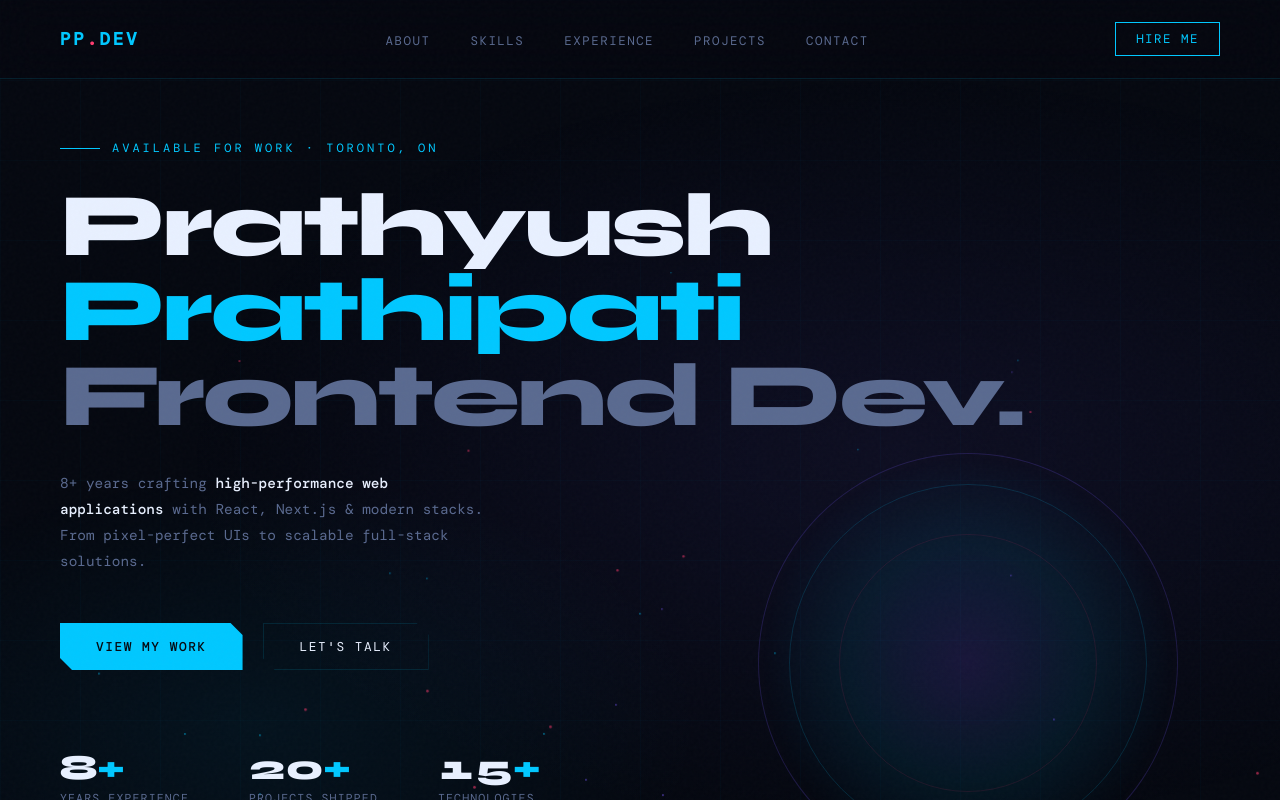
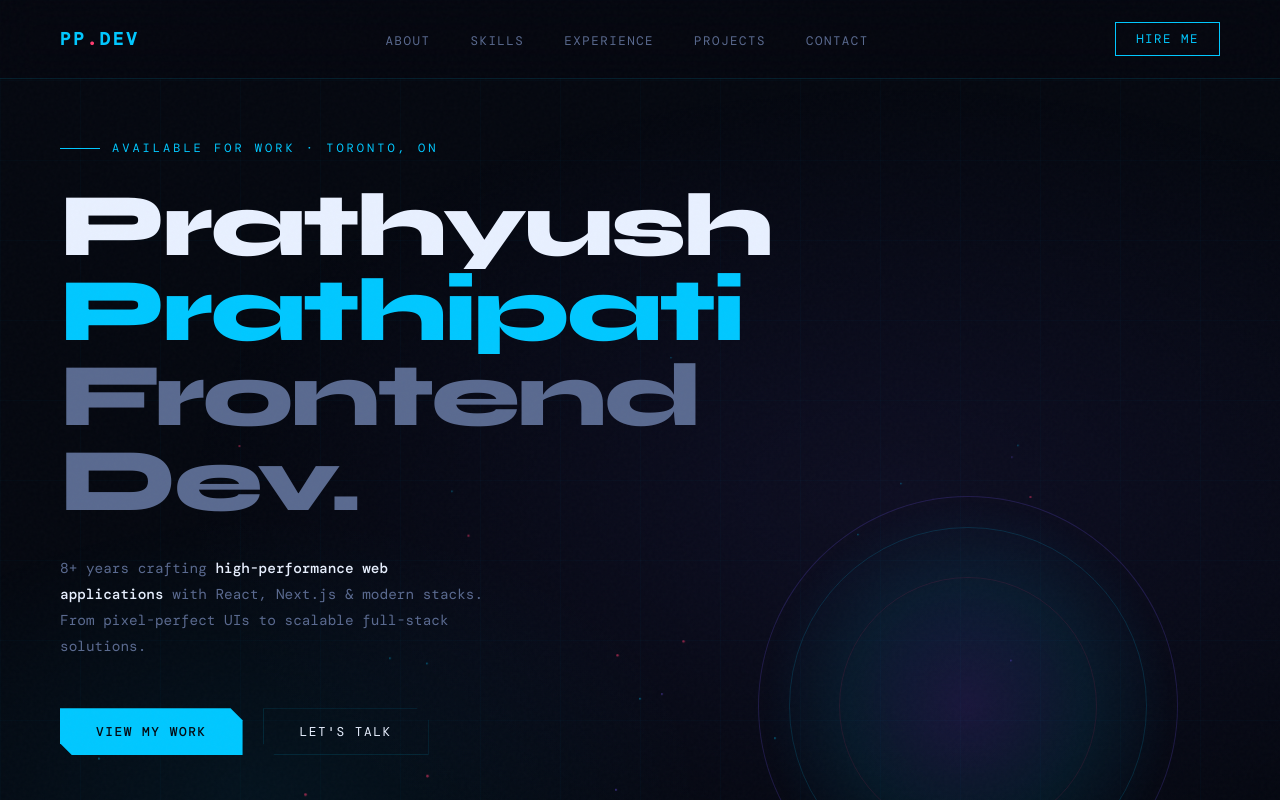
Before and after one commit to prathyush892/portfolio, a React (Create React App) app: page / in a window 1280 px wide. Shown: the top 800 px of the page. Built offline with nearby package versions, Linux system fonts and the light colour scheme; a web font is replaced by a local one.

Commit message:
fix vercel build

```diff
--- a/src/components/Hero.module.css
+++ b/src/components/Hero.module.css
@@ -83,7 +83,7 @@
 .content {
   position: relative;
   z-index: 2;
-  min-width: 720px;
+  max-width: 720px;
 }
 
 .heroLabel {
```
Also changed, not shown: package.json (+7 -2 lines), src/components/About.jsx (line endings or trailing spaces), src/components/Contact.jsx (line endings or trailing spaces), src/components/Experience.jsx (line endings or trailing spaces), src/components/Projects.jsx (line endings or trailing spaces), vercel.json (added), 1 other file (tests, documents, lock files or other folders).
